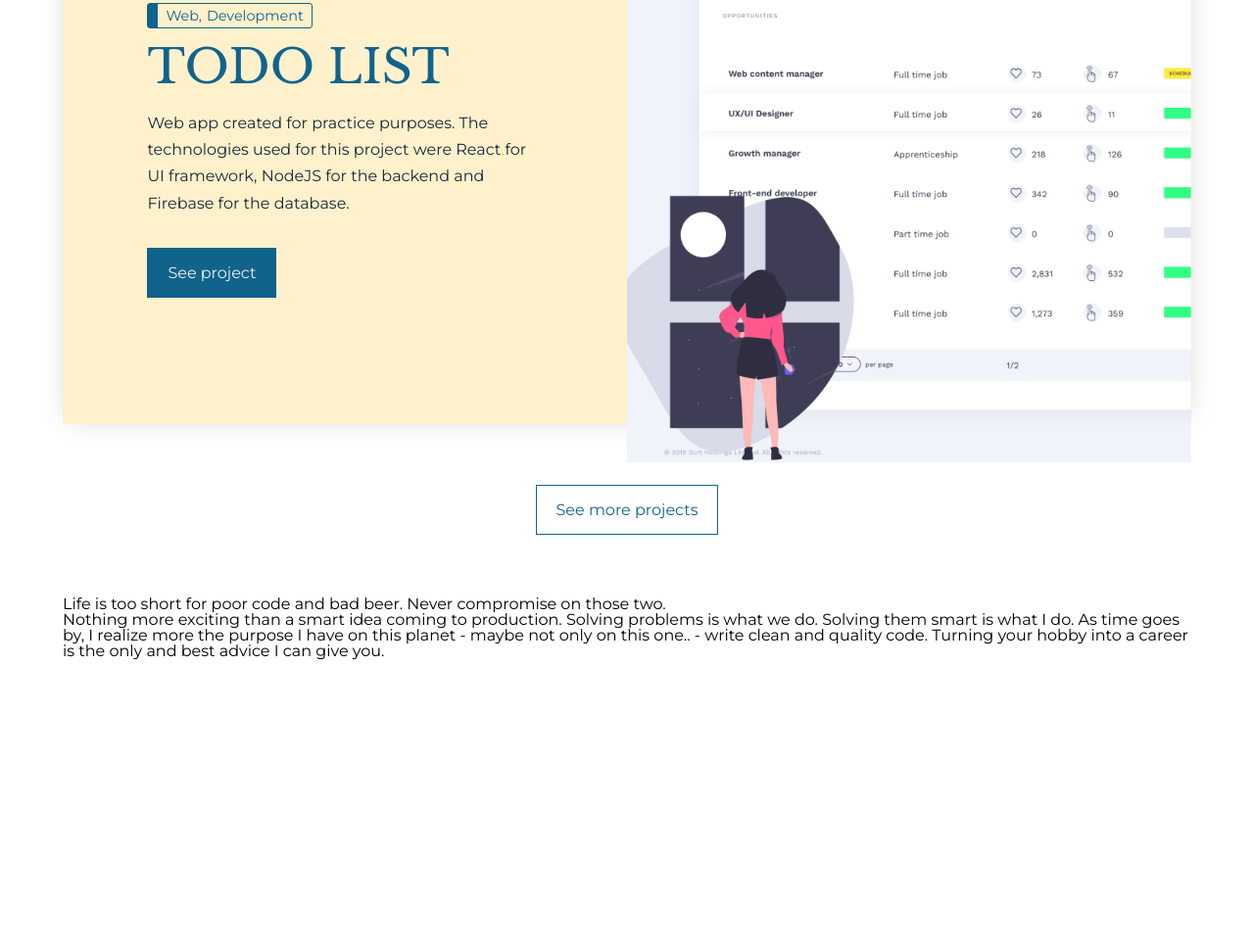
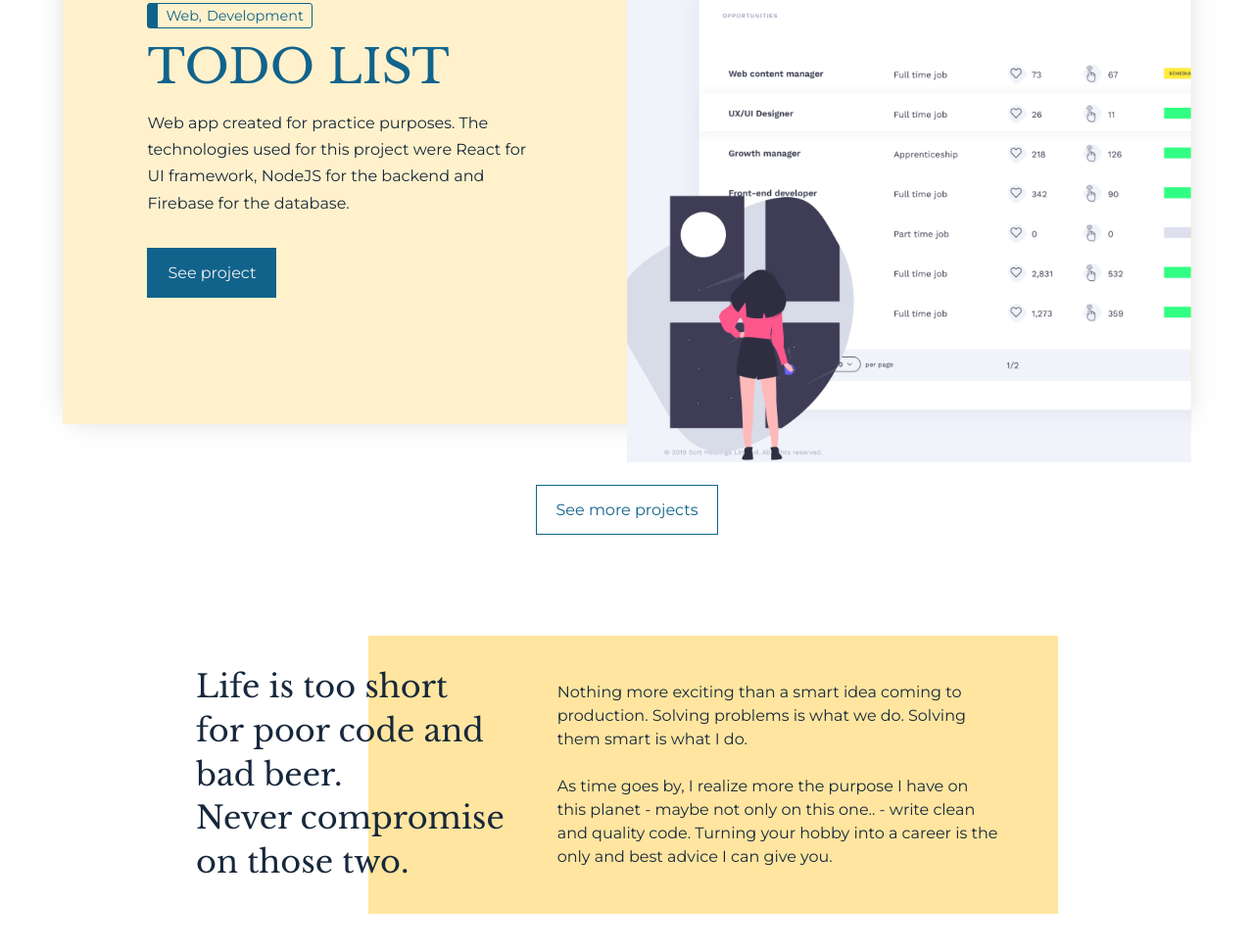
Before and after one commit to fanismahmalat/personal-website-v3, a Gatsby site: page / in a window 1280 px wide. Shown: the part 1047-2018 px from the top of the page at 98% size. Before the commit the page ends 1721 px from the top, so only its background shows below. Built offline with nearby package versions, Linux system fonts and the light colour scheme; Gatsby itself is replaced by a stand-in of ours.

Commit message:
Quote card created

```diff
--- a/src/components/QuoteCard.js
+++ b/src/components/QuoteCard.js
@@ -4,17 +4,24 @@ const QuoteCard = () => {
   return (
     <section className="quote">
       <div className="quote-card">
+        <div className="background" />
+
         <div className="headline">
-          Life is too short for poor code and bad beer. Never compromise on
-          those two.
+          Life is too short for&nbsp;poor code and bad&nbsp;beer.
+          <br /> Never compromise on&nbsp;those&nbsp;two.
         </div>
 
         <div className="body">
-          Nothing more exciting than a smart idea coming to production. Solving
-          problems is what we do. Solving them smart is what I do. As time goes
-          by, I realize more the purpose I have on this planet - maybe not only
-          on this one.. - write clean and quality code. Turning your hobby into
-          a career is the only and best advice I can give you.
+          <p>
+            Nothing more exciting than a smart idea coming to production.
+            Solving problems is what we do. Solving them smart is what I do.
+          </p>
+          <br />
+          <p>
+            As time goes by, I realize more the purpose I have on this planet -
+            maybe not only on this one.. - write clean and quality code. Turning
+            your hobby into a career is the only and best advice I can give you.
+          </p>
         </div>
       </div>
     </section>
--- a/src/pages/index.js
+++ b/src/pages/index.js
@@ -12,9 +12,9 @@ import MouseIcon from "../images/mouse_icon.svg";
 
 const Homepage = () => {
   const handleClick = e => {
-    const about_me = document.querySelector(".about-me").offsetTop;
+    const projectsSection = document.querySelector(".projects").offsetTop;
 
-    window.scrollTo({ top: about_me, behavior: "smooth" });
+    window.scrollTo({ top: projectsSection, behavior: "smooth" });
   };
 
   return (
--- /dev/null
+++ b/src/style/3-components/_quoteCard.scss
@@ -0,0 +1,36 @@
+.quote {
+  margin: 50px auto;
+
+  .quote-card {
+    margin: 0px 200px;
+    min-height: 220px;
+    display: grid;
+    grid-template-columns: 0.6fr 1fr;
+    column-gap: 30px;
+    color: $black;
+    align-items: center;
+    position: relative;
+    padding: 30px 0;
+
+    .background {
+      position: absolute;
+      background-color: #ffe59f;
+      width: 80%;
+      height: 100%;
+      right: 0;
+      z-index: -2;
+    }
+
+    .headline {
+      font-size: 2em;
+      font-family: $serif;
+      line-height: 1.4;
+    }
+
+    .body {
+      line-height: 1.5;
+      padding-left: 20px;
+      padding-right: 60px;
+    }
+  }
+}
--- a/src/style/4-pages/_index.scss
+++ b/src/style/4-pages/_index.scss
@@ -7,6 +7,7 @@
     right: 0;
     top: -80px;
     max-height: 90vh;
+    min-height: 820px;
     width: auto;
   }
 
@@ -82,6 +83,6 @@
   section.projects .btn-wrapper {
     text-align: center;
     margin-top: 80px;
-    margin-bottom: 80px;
+    margin-bottom: 120px;
   }
 }
--- a/src/style/main.scss
+++ b/src/style/main.scss
@@ -14,6 +14,7 @@
 @import "3-components/_sideMenu";
 @import "3-components/_button";
 @import "3-components/_projectCard";
+@import "3-components/_quoteCard";
 
 // Pages
 @import "4-pages/_index";
```
